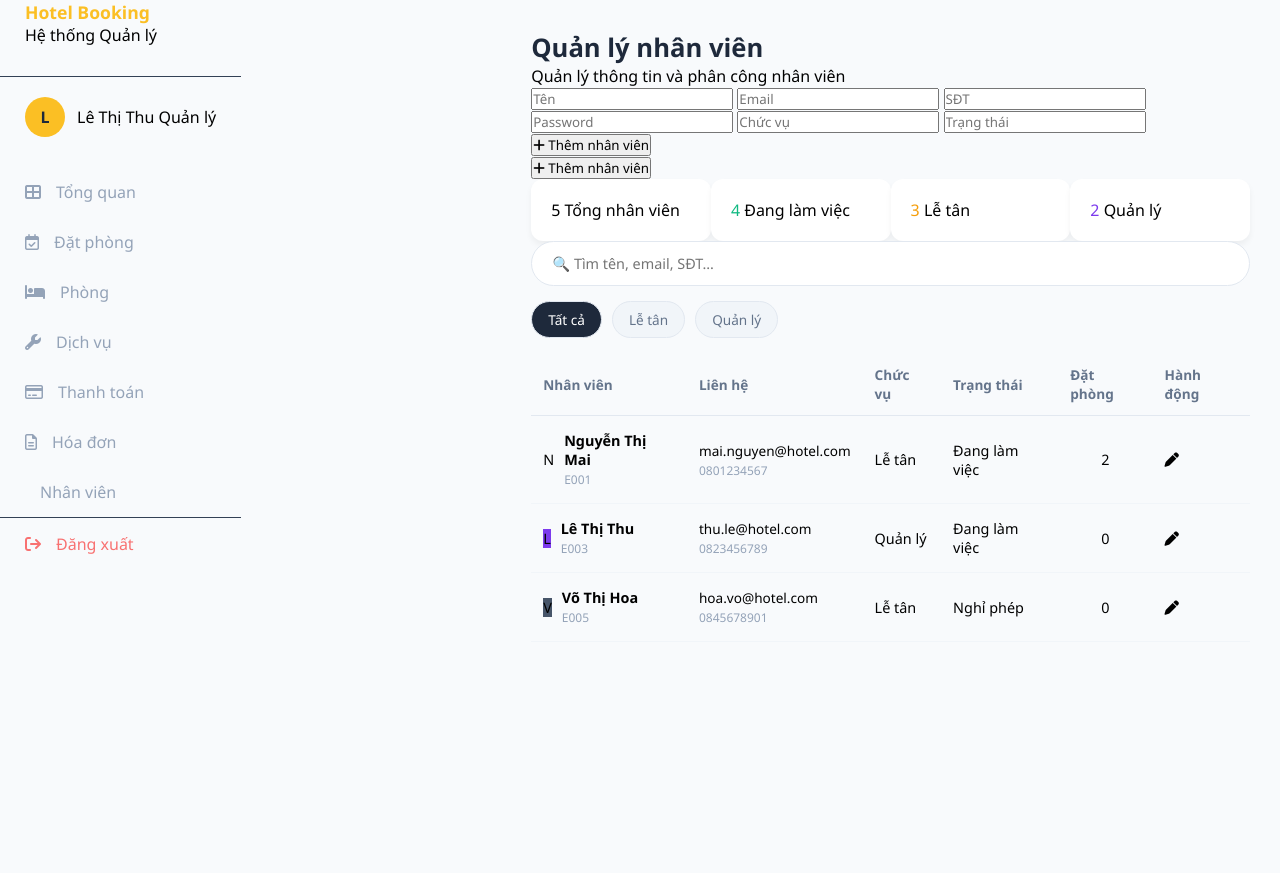
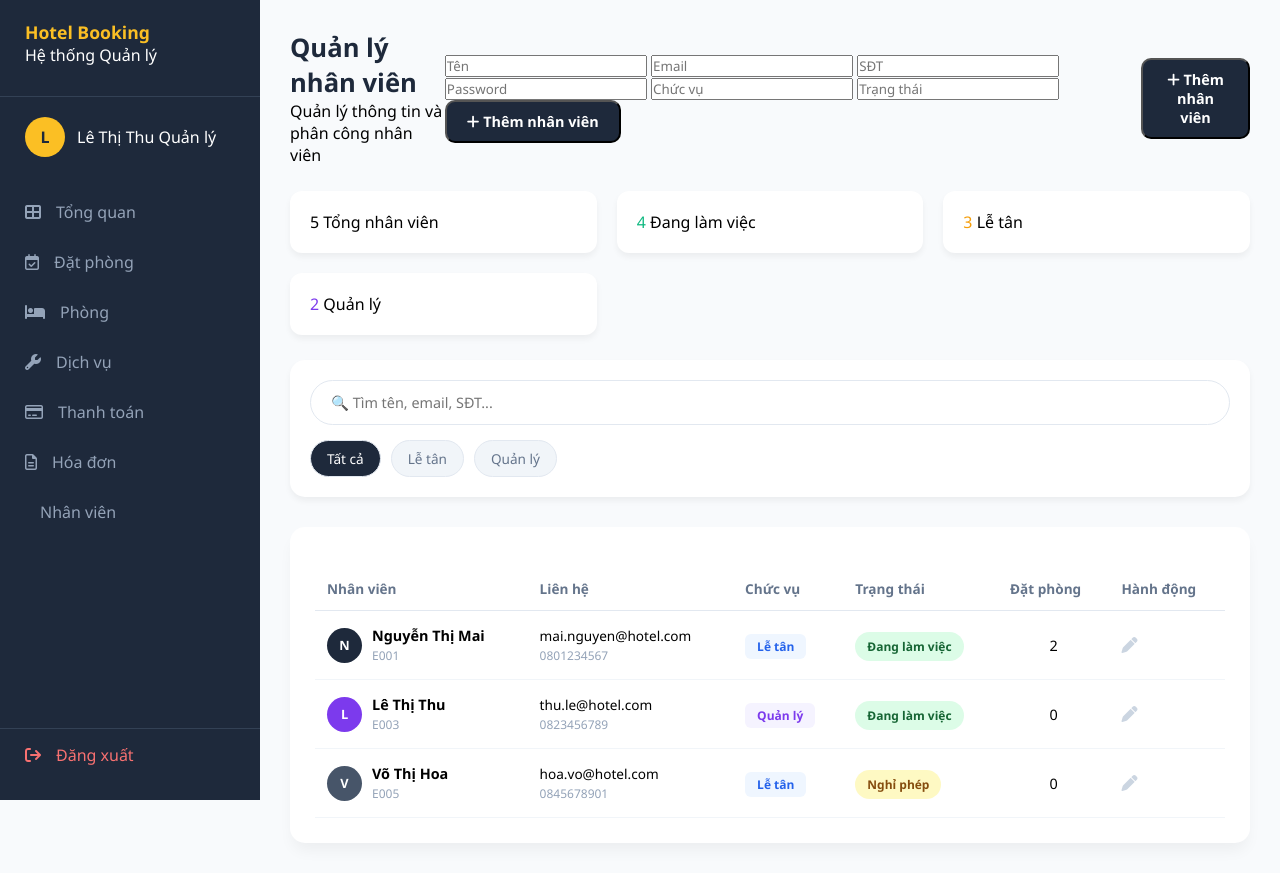
Before and after one commit to ODIN13579/hotel-management, a Flask app: template UI/templates/nhan_vien.html in a window 1280 px wide. Before the commit the page ends 622 px from the top, so only its background shows below. Run offline with Flask 3, Linux system fonts and the light colour scheme; the template is opened without the code that fills it, so the values that code supplies are empty.

Commit message:
fix css conflict

```diff
--- a/UI/static/management.css
+++ b/UI/static/management.css
@@ -28,8 +28,6 @@ body {
   min-height: 100vh;
 }
 
-<<<<<<< HEAD
-=======
 .main {
   margin-left: 260px; /* Chừa chỗ cho Sidebar fixed */
   flex: 1;
@@ -53,8 +51,6 @@ header h1 {
   margin: 25px 0;
   color: #92400e;
 }
-
->>>>>>> 78494ab822c6938954b42e9755583384c8be5f28
 /* ==========================================
    3. THANH MENU (SIDEBAR)
    ========================================== */
@@ -109,8 +105,7 @@ header h1 {
   transition: 0.3s ease;
 }
 
-<<<<<<< HEAD
-=======
+
 /* Hiệu ứng khi di chuột hoặc trang đang mở */
 .menu-item:hover,
 .menu-item.active {
@@ -129,7 +124,6 @@ header h1 {
 /* ==========================================
    4. TÌM KIẾM & BỘ LỌC (SEARCH & FILTERS)
    ========================================== */
->>>>>>> 78494ab822c6938954b42e9755583384c8be5f28
 .search-container {
   background: var(--white);
   padding: 20px;
@@ -177,49 +171,16 @@ header h1 {
   color: white;
 }
 
-<<<<<<< HEAD
 /* --- ICON HÀNH ĐỘNG (ACTION ICONS) --- */
-=======
-/* ==========================================
-   5. BẢNG DỮ LIỆU & NHÃN (TABLE & BADGES)
-   ========================================== */
-.table-container {
-  background: var(--white);
-  padding: 25px;
-  border-radius: 15px;
-  margin-top: 30px;
-  box-shadow: 0 10px 15px -3px rgba(0, 0, 0, 0.05);
-}
-
-table {
-  width: 100%;
-  border-collapse: collapse; /* Bỏ khoảng cách giữa các viền ô */
-  margin-top: 15px;
-}
-
-th {
-  text-align: left;
-  padding: 12px;
-  color: var(--text-gray);
-  font-size: 0.85rem;
-  border-bottom: 1px solid var(--border-color);
-}
-
-td {
-  padding: 15px 12px;
-  border-bottom: 1px solid #f1f5f9;
-  font-size: 0.9rem;
-}
-
-/* Nút Icon Hành động */
->>>>>>> 78494ab822c6938954b42e9755583384c8be5f28
 .action-btns {
   display: flex;
   gap: 12px;
   font-size: 1.1rem;
 }
-<<<<<<< HEAD
-
+.action-btns i {
+  cursor: pointer;
+  transition: 0.2s;
+}
 /* Hiệu ứng khi di chuột hoặc trang đang mở */
 .menu-item:hover,
 .menu-item.active {
@@ -263,7 +224,7 @@ header h1 {
 .status-grid {
   display: grid;
   grid-template-columns: repeat(4, 1fr); /* Chia 4 cột bằng nhau */
-=======
+}
 .action-btns i {
   cursor: pointer;
   transition: 0.2s;
@@ -346,7 +307,6 @@ header h1 {
   display: grid;
   /* Giữ cố định 4 cột cho thanh trạng thái phòng */
   grid-template-columns: repeat(4, 1fr);
->>>>>>> 78494ab822c6938954b42e9755583384c8be5f28
   gap: 20px;
   margin-bottom: 25px;
 }
@@ -358,11 +318,9 @@ header h1 {
   box-shadow: 0 4px 6px rgba(0, 0, 0, 0.05);
 }
 
-<<<<<<< HEAD
 /* Lưới 2 cột cho biểu đồ */
-=======
+
 /* Các Class Biểu đồ & Thông báo (Giữ lại làm thư viện dùng chung nếu sau này cần) */
->>>>>>> 78494ab822c6938954b42e9755583384c8be5f28
 .charts-container {
   display: grid;
   grid-template-columns: 1fr 1fr;
@@ -387,13 +345,10 @@ header h1 {
   justify-content: center;
   color: #cbd5e1;
 }
-<<<<<<< HEAD
-=======
 
 /* ==========================================
    7. TRANG QUẢN LÝ PHÒNG (ROOMS)
    ========================================== */
->>>>>>> 78494ab822c6938954b42e9755583384c8be5f28
 .room-header {
   display: flex;
   justify-content: space-between;
@@ -449,7 +404,7 @@ header h1 {
   font-weight: bold;
 }
 
-<<<<<<< HEAD
+
 .table-container {
   background: var(--white);
   padding: 25px;
@@ -467,12 +422,10 @@ table {
 .status-tag {
   left: 12px;
 }
-=======
 .status-tag {
   left: 12px;
 }
 
->>>>>>> 78494ab822c6938954b42e9755583384c8be5f28
 .room-number-tag {
   right: 12px;
   background: rgba(255, 255, 255, 0.9);
@@ -503,9 +456,7 @@ table {
   flex-wrap: wrap;
   margin-bottom: 20px;
 }
-<<<<<<< HEAD
 /* --- PHẦN QUẢN LÝ HÓA ĐƠN --- */
-=======
 
 .facility-tag {
   font-size: 0.7rem;
@@ -584,12 +535,6 @@ table {
 .service-stat-box .label {
   font-size: 0.85rem;
   color: var(--text-gray);
-}
-
-.service-grid {
-  display: grid;
-  grid-template-columns: repeat(auto-fill, minmax(350px, 1fr));
-  gap: 20px;
 }
 
 .service-card {
@@ -736,7 +681,6 @@ table {
 /* ==========================================
    10. TRANG HÓA ĐƠN & MODAL POPUP
    ========================================== */
->>>>>>> 78494ab822c6938954b42e9755583384c8be5f28
 .invoice-stats {
   display: grid;
   grid-template-columns: repeat(3, 1fr);
@@ -756,10 +700,7 @@ table {
   gap: 5px;
 }
 
-<<<<<<< HEAD
 /* --- MODAL (POPUP CHI TIẾT HÓA ĐƠN) --- */
-=======
->>>>>>> 78494ab822c6938954b42e9755583384c8be5f28
 .modal-overlay {
   position: fixed;
   top: 0;
@@ -767,17 +708,13 @@ table {
   width: 100%;
   height: 100%;
   background: rgba(0, 0, 0, 0.5);
-<<<<<<< HEAD
   display: none; /* SỬA TỪ flex THÀNH none ĐỂ ẨN ĐI */
-=======
   display: none;
->>>>>>> 78494ab822c6938954b42e9755583384c8be5f28
   align-items: center;
   justify-content: center;
   z-index: 2000;
 }
 
-<<<<<<< HEAD
 /* Thêm class này để khi "kích hoạt" nó mới hiện ra */
 .modal-overlay.active {
   display: flex;
@@ -831,12 +768,10 @@ table {
 .btn-edit-staff:hover {
   color: var(--primary-blue);
 }
-=======
 .modal-overlay.active {
   display: flex;
 }
 
->>>>>>> 78494ab822c6938954b42e9755583384c8be5f28
 .modal-container {
   background: white;
   width: 500px;
@@ -928,7 +863,6 @@ table {
   font-weight: 600;
   cursor: pointer;
 }
-<<<<<<< HEAD
 .facility-tag {
   font-size: 0.7rem;
   color: #94a3b8;
@@ -1224,7 +1158,6 @@ td {
   background: #fee2e2;
   color: #991b1b;
 }
-=======
 
 /* ==========================================
    11. TRANG NHÂN VIÊN (STAFF)
@@ -1278,4 +1211,3 @@ td {
 .btn-edit-staff:hover {
   color: var(--primary-blue);
 }
->>>>>>> 78494ab822c6938954b42e9755583384c8be5f28
```
